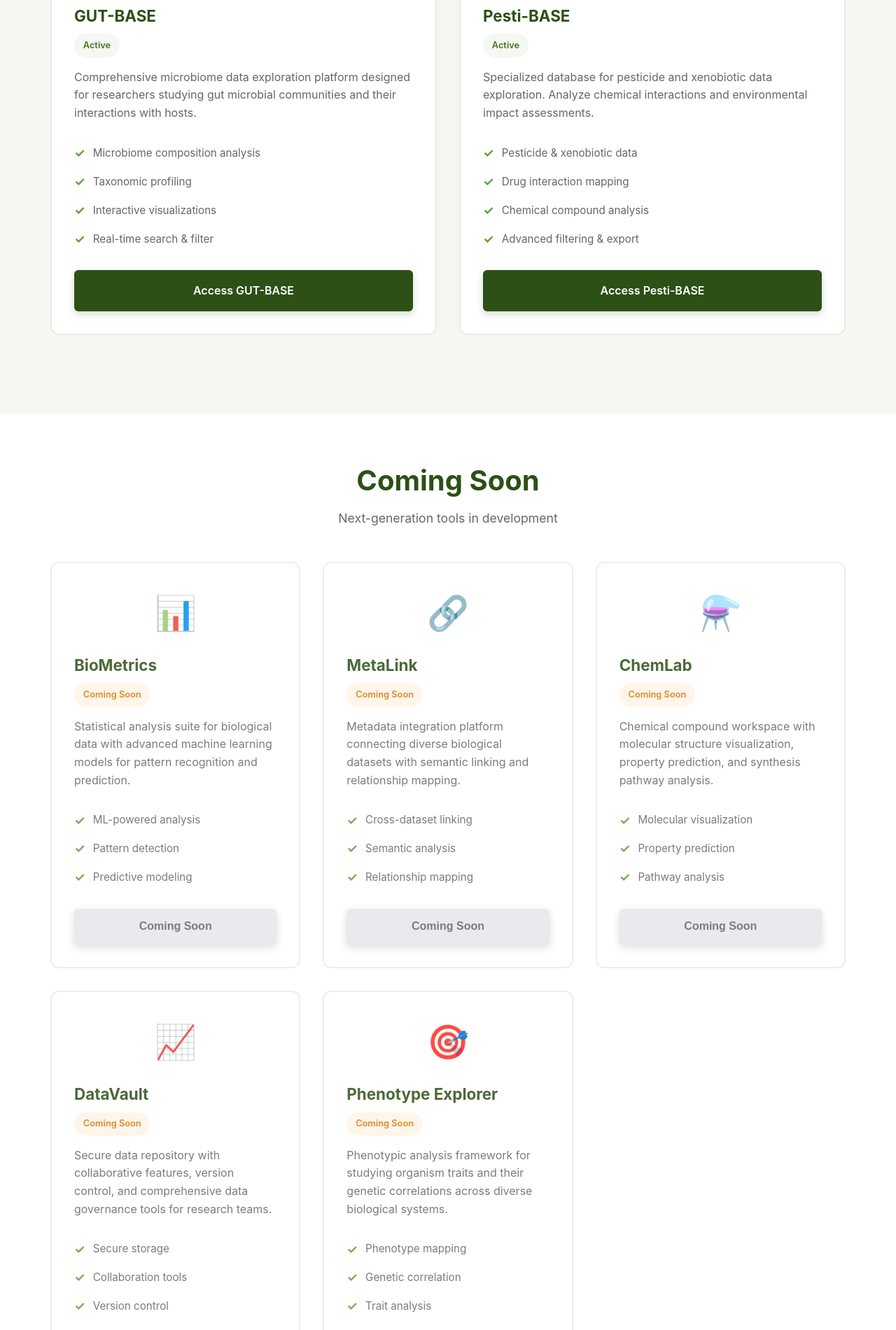
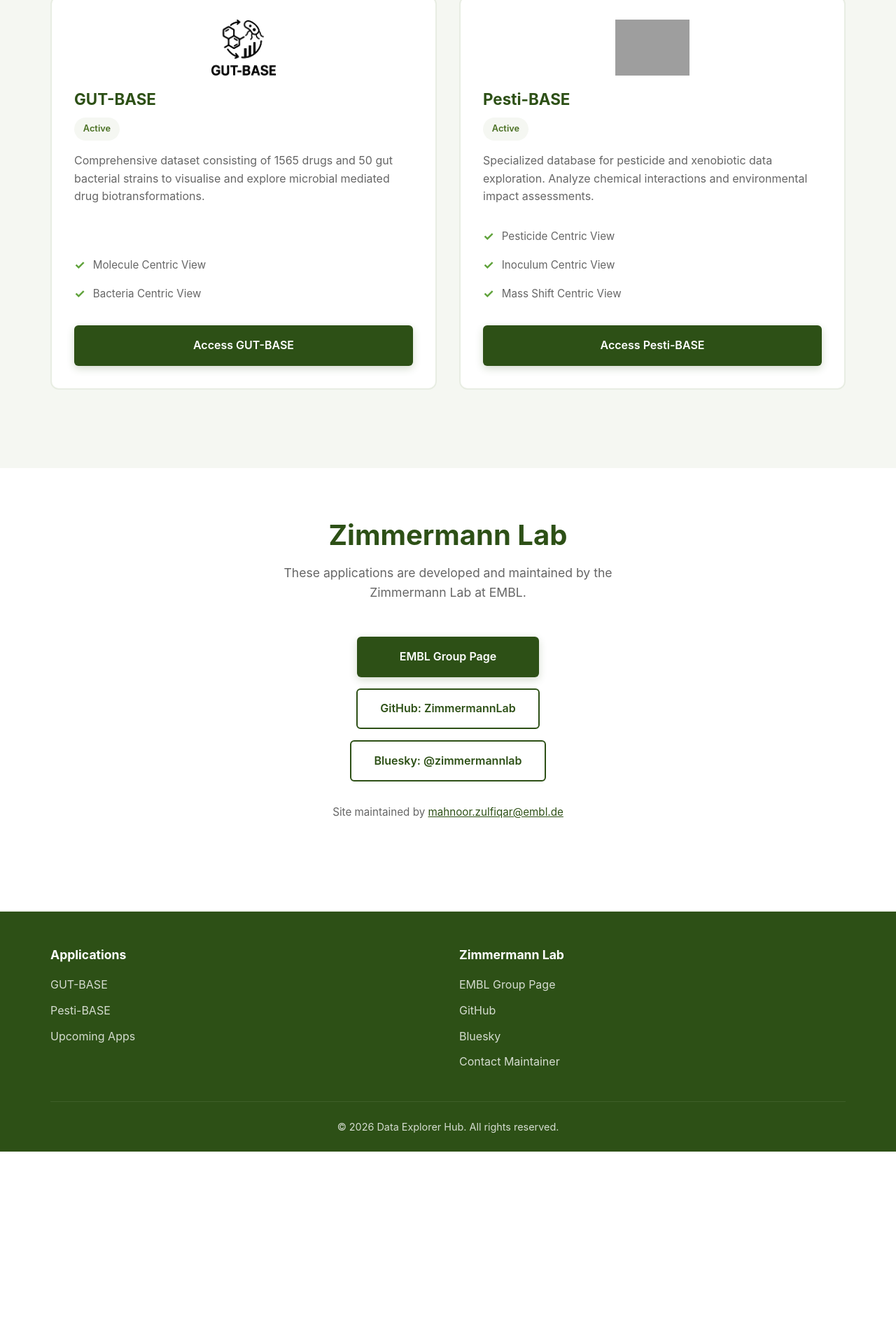
Before and after one commit to ZimmermannLab/services-webpage, a plain HTML site: page docs/index.html in a window 1280 px wide. Shown: the part 899-2800 px from the top of the page at 70% size. After the commit the page ends 2545 px from the top, so only its background shows below. Drawn offline with Linux system fonts and the light colour scheme; grey boxes are pictures that could not be loaded.

Commit message:
removed unncessary sections and updates links

```diff
--- a/docs/index.html
+++ b/docs/index.html
@@ -379,12 +379,14 @@
             <div class="header-content">
                 <div class="logo">
                     <img src="/services-webpage/assets/lab_logo.svg" alt="Lab Logo">
-                    <span>Data Explorer Hub</span>
+                    <div>
+                        <span>Microbial Biotransformation Data Explorer</span>
+                        <div style="font-size: 0.75rem; font-weight: 400; opacity: 0.8; letter-spacing: 0;">Zimmermann Lab at EMBL, Heidelberg</div>
+                    </div>
                 </div>
                 <nav>
                     <a href="#featured">Featured Apps</a>
-                    <a href="#upcoming">Upcoming</a>
-                    <a href="#contact">Contact</a>
+                    <a href="#zimmermann-lab">Zimmermann Lab</a>
                 </nav>
             </div>
         </div>
@@ -393,11 +395,11 @@
     <!-- Hero Section -->
     <section class="hero">
         <div class="container">
-            <h1>Explore Biological & Chemical Data</h1>
-            <p>Advanced analysis tools for microbiome research, xenobiotics, drug interactions, and pesticide data. Start exploring today.</p>
+            <h1>Explore Xenobiotics-Microbial Biotransformation Data</h1>
+            <p>Advanced data exploration shinyapps for xenobiotics-microbiome research, including microbial biotransformation of drugs and pesticides. Start exploring with our featured apps.</p>
             <div class="cta-group">
                 <a href="#featured" class="btn btn-primary">Launch Apps →</a>
-                <a href="#contact" class="btn btn-secondary">Learn More</a>
+                <a href="#zimmermann-lab" class="btn btn-secondary">About the Lab</a>
             </div>
         </div>
     </section>
@@ -407,7 +409,7 @@
         <div class="container">
             <div class="section-title">
                 <h2>Featured Applications</h2>
-                <p>Production-ready tools for your research</p>
+                <p>Shinyapps for microbiome research</p>
             </div>
 
             <div class="apps-grid">
@@ -418,14 +420,12 @@
                     </div>
                     <h3>GUT-BASE</h3>
                     <span class="app-badge">Active</span>
-                    <p class="app-description">Comprehensive microbiome data exploration platform designed for researchers studying gut microbial communities and their interactions with hosts.</p>
+                    <p class="app-description">Comprehensive dataset consisting of 1565 drugs and 50 gut bacterial strains to visualise and explore microbial mediated drug biotransformations.</p>
                     <ul class="app-features">
-                        <li>Microbiome composition analysis</li>
-                        <li>Taxonomic profiling</li>
-                        <li>Interactive visualizations</li>
-                        <li>Real-time search & filter</li>
+                        <li>Molecule Centric View</li>
+                        <li>Bacteria Centric View</li>
                     </ul>
-                    <a href="https://gut-base.example.com" class="btn btn-primary" target="_blank">Access GUT-BASE</a>
+                    <a href="https://gutbase.embl.org" class="btn btn-primary" target="_blank">Access GUT-BASE</a>
                 </div>
 
                 <!-- Pesti-BASE -->
@@ -437,112 +437,31 @@
                     <span class="app-badge">Active</span>
                     <p class="app-description">Specialized database for pesticide and xenobiotic data exploration. Analyze chemical interactions and environmental impact assessments.</p>
                     <ul class="app-features">
-                        <li>Pesticide & xenobiotic data</li>
-                        <li>Drug interaction mapping</li>
-                        <li>Chemical compound analysis</li>
-                        <li>Advanced filtering & export</li>
+                        <li>Pesticide Centric View</li>
+                        <li>Inoculum Centric View</li>
+                        <li>Mass Shift Centric View</li>
                     </ul>
-                    <a href="https://pesti-base.example.com" class="btn btn-primary" target="_blank">Access Pesti-BASE</a>
+                    <a href="http://zimm-shiny01.embl.de:3838/" class="btn btn-primary" target="_blank">Access Pesti-BASE</a>
                 </div>
             </div>
         </div>
     </section>
 
-    <!-- Upcoming Applications -->
-    <section id="upcoming" class="section upcoming-section">
-        <div class="container">
+    <!-- Zimmermann Lab Section -->
+    <section id="zimmermann-lab" class="section">
+        <div class="container" style="text-align: center; max-width: 700px; margin: 0 auto;">
             <div class="section-title">
-                <h2>Coming Soon</h2>
-                <p>Next-generation tools in development</p>
+                <h2>Zimmermann Lab</h2>
+                <p>These applications are developed and maintained by the Zimmermann Lab at EMBL.</p>
             </div>
-
-            <div class="apps-grid">
-                <!-- Upcoming App 1 -->
-                <div class="app-card upcoming-card">
-                    <div class="app-icon">📊</div>
-                    <h3>BioMetrics</h3>
-                    <span class="app-badge upcoming-badge">Coming Soon</span>
-                    <p class="app-description">Statistical analysis suite for biological data with advanced machine learning models for pattern recognition and prediction.</p>
-                    <ul class="app-features">
-                        <li>ML-powered analysis</li>
-                        <li>Pattern detection</li>
-                        <li>Predictive modeling</li>
-                    </ul>
-                    <button class="btn btn-primary" disabled>Coming Soon</button>
-                </div>
-
-                <!-- Upcoming App 2 -->
-                <div class="app-card upcoming-card">
-                    <div class="app-icon">🔗</div>
-                    <h3>MetaLink</h3>
-                    <span class="app-badge upcoming-badge">Coming Soon</span>
-                    <p class="app-description">Metadata integration platform connecting diverse biological datasets with semantic linking and relationship mapping.</p>
-                    <ul class="app-features">
-                        <li>Cross-dataset linking</li>
-                        <li>Semantic analysis</li>
-                        <li>Relationship mapping</li>
-                    </ul>
-                    <button class="btn btn-primary" disabled>Coming Soon</button>
-                </div>
-
-                <!-- Upcoming App 3 -->
-                <div class="app-card upcoming-card">
-                    <div class="app-icon">⚗️</div>
-                    <h3>ChemLab</h3>
-                    <span class="app-badge upcoming-badge">Coming Soon</span>
-                    <p class="app-description">Chemical compound workspace with molecular structure visualization, property prediction, and synthesis pathway analysis.</p>
-                    <ul class="app-features">
-                        <li>Molecular visualization</li>
-                        <li>Property prediction</li>
-                        <li>Pathway analysis</li>
-                    </ul>
-                    <button class="btn btn-primary" disabled>Coming Soon</button>
-                </div>
-
-                <!-- Upcoming App 4 -->
-                <div class="app-card upcoming-card">
-                    <div class="app-icon">📈</div>
-                    <h3>DataVault</h3>
-                    <span class="app-badge upcoming-badge">Coming Soon</span>
-                    <p class="app-description">Secure data repository with collaborative features, version control, and comprehensive data governance tools for research teams.</p>
-                    <ul class="app-features">
-                        <li>Secure storage</li>
-                        <li>Collaboration tools</li>
-                        <li>Version control</li>
-                    </ul>
-                    <button class="btn btn-primary" disabled>Coming Soon</button>
-                </div>
-
-                <!-- Upcoming App 5 -->
-                <div class="app-card upcoming-card">
-                    <div class="app-icon">🎯</div>
-                    <h3>Phenotype Explorer</h3>
-                    <span class="app-badge upcoming-badge">Coming Soon</span>
-                    <p class="app-description">Phenotypic analysis framework for studying organism traits and their genetic correlations across diverse biological systems.</p>
-                    <ul class="app-features">
-                        <li>Phenotype mapping</li>
-                        <li>Genetic correlation</li>
-                        <li>Trait analysis</li>
-                    </ul>
-                    <button class="btn btn-primary" disabled>Coming Soon</button>
-                </div>
+            <div style="display: flex; flex-direction: column; gap: 1rem; align-items: center;">
+                <a href="https://www.embl.org/groups/zimmermann/" target="_blank" class="btn btn-primary" style="min-width: 260px;">EMBL Group Page</a>
+                <a href="https://github.com/ZimmermannLab" target="_blank" class="btn btn-secondary" style="min-width: 260px;">GitHub: ZimmermannLab</a>
+                <a href="https://bsky.app/profile/zimmermannlab.bsky.social" target="_blank" class="btn btn-secondary" style="min-width: 260px;">Bluesky: @zimmermannlab</a>
+                <p style="margin-top: 1rem; color: var(--text-muted); font-size: 0.95rem;">
+                    Site maintained by <a href="mailto:mahnoor.zulfiqar@embl.de" style="color: var(--primary);">mahnoor.zulfiqar@embl.de</a>
+                </p>
             </div>
-        </div>
-    </section>
-
-    <!-- Contact Section -->
-    <section id="contact" class="section">
-        <div class="container" style="text-align: center; max-width: 600px;">
-            <div class="section-title">
-                <h2>Get in Touch</h2>
-                <p>Questions about our applications? We'd love to hear from you.</p>
-            </div>
-            <form style="display: flex; flex-direction: column; gap: 1rem;">
-                <input type="text" placeholder="Your Name" required style="padding: 0.8rem; border: 1px solid var(--border); border-radius: 6px; font-size: 1rem;">
-                <input type="email" placeholder="Your Email" required style="padding: 0.8rem; border: 1px solid var(--border); border-radius: 6px; font-size: 1rem;">
-                <textarea placeholder="Your Message" rows="4" required style="padding: 0.8rem; border: 1px solid var(--border); border-radius: 6px; font-size: 1rem; font-family: inherit;"></textarea>
-                <button type="submit" class="btn btn-primary">Send Message</button>
-            </form>
         </div>
     </section>
 
@@ -559,19 +478,12 @@
                     </ul>
                 </div>
                 <div class="footer-section">
-                    <h4>Resources</h4>
+                    <h4>Zimmermann Lab</h4>
                     <ul>
-                        <li><a href="#">Documentation</a></li>
-                        <li><a href="#">API Reference</a></li>
-                        <li><a href="#">Tutorials</a></li>
-                    </ul>
-                </div>
-                <div class="footer-section">
-                    <h4>Company</h4>
-                    <ul>
-                        <li><a href="#">About Us</a></li>
-                        <li><a href="#">Contact</a></li>
-                        <li><a href="#">Privacy Policy</a></li>
+                        <li><a href="https://www.embl.org/groups/zimmermann/" target="_blank">EMBL Group Page</a></li>
+                        <li><a href="https://github.com/ZimmermannLab" target="_blank">GitHub</a></li>
+                        <li><a href="https://bsky.app/profile/zimmermannlab.bsky.social" target="_blank">Bluesky</a></li>
+                        <li><a href="mailto:mahnoor.zulfiqar@embl.de">Contact Maintainer</a></li>
                     </ul>
                 </div>
             </div>
@@ -593,12 +505,6 @@
             });
         });
 
-        // Form submission handling
-        document.querySelector('form').addEventListener('submit', function(e) {
-            e.preventDefault();
-            alert('Thank you for your message! We will get back to you soon.');
-            this.reset();
-        });
     </script>
 </body>
 </html>
```
